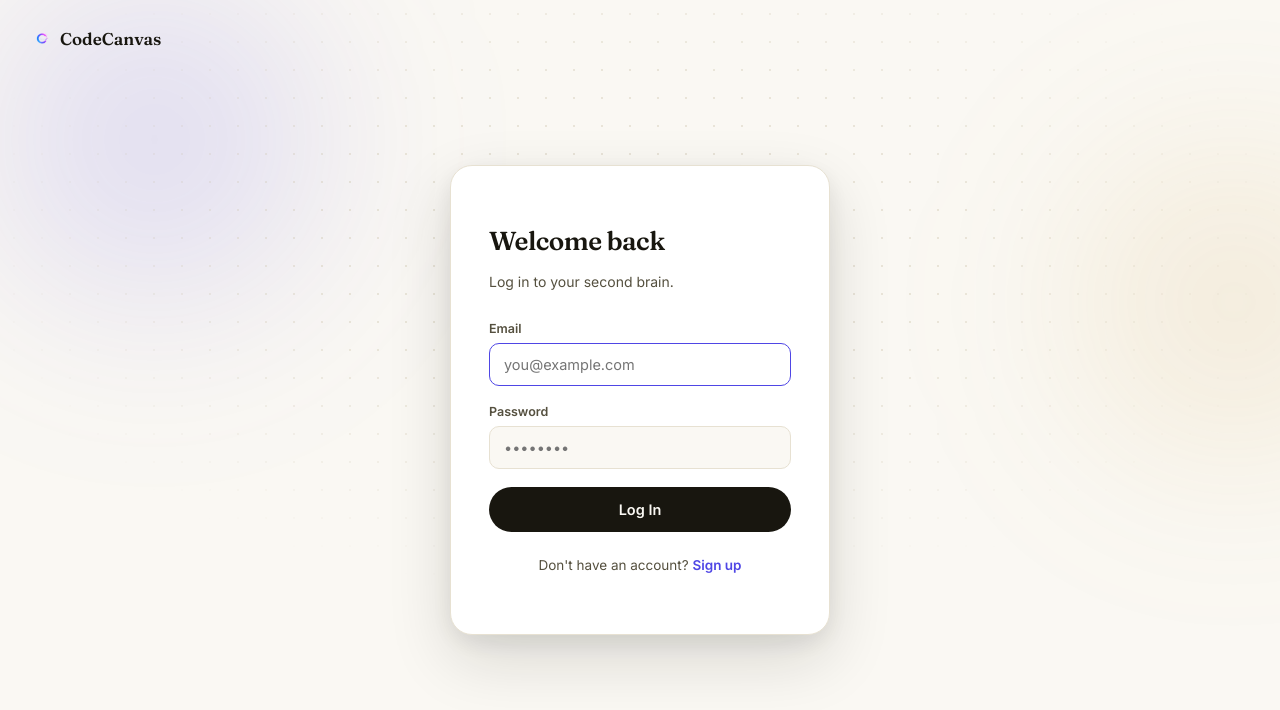
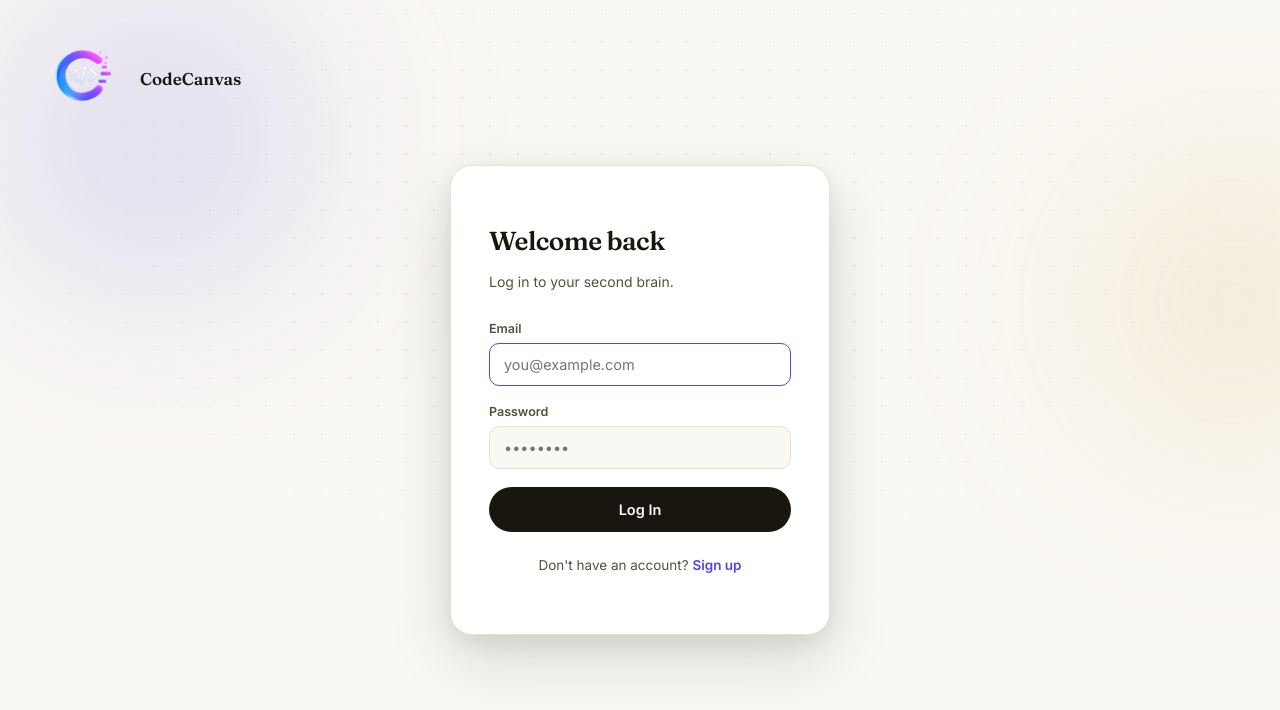
Before and after one commit to harshalpatil-10/codecanvas-frontend, a React (Vite) app: page /login in a window 1280 px wide. Shown: the top 710 px of the page. Built offline with nearby package versions, Linux system fonts and the light colour scheme; no server answers.

Commit message:
Increase logo size in Login component

```diff
--- a/src/pages/Login/Login.jsx
+++ b/src/pages/Login/Login.jsx
@@ -34,7 +34,7 @@ export default function Login() {
   return (
     <div className={styles.page}>
       <CanvasBackground />
-      <Link to="/" className={styles.brand}><Logo size={20} /> CodeCanvas</Link>
+      <Link to="/" className={styles.brand}><Logo size={100} /> CodeCanvas</Link>
 
       <div className={styles.card}>
         <h1 className={styles.title}>Welcome back</h1>
```
